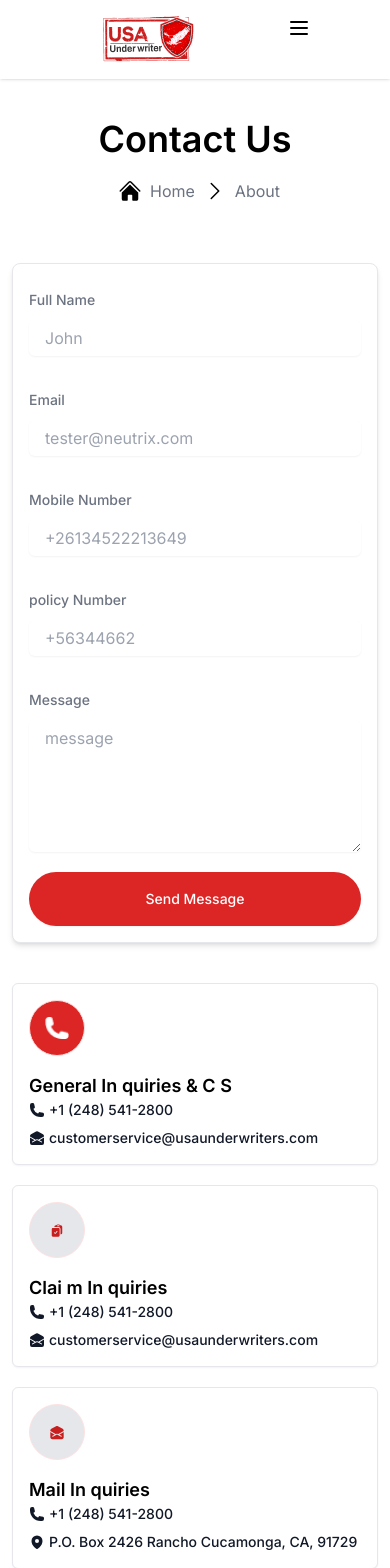
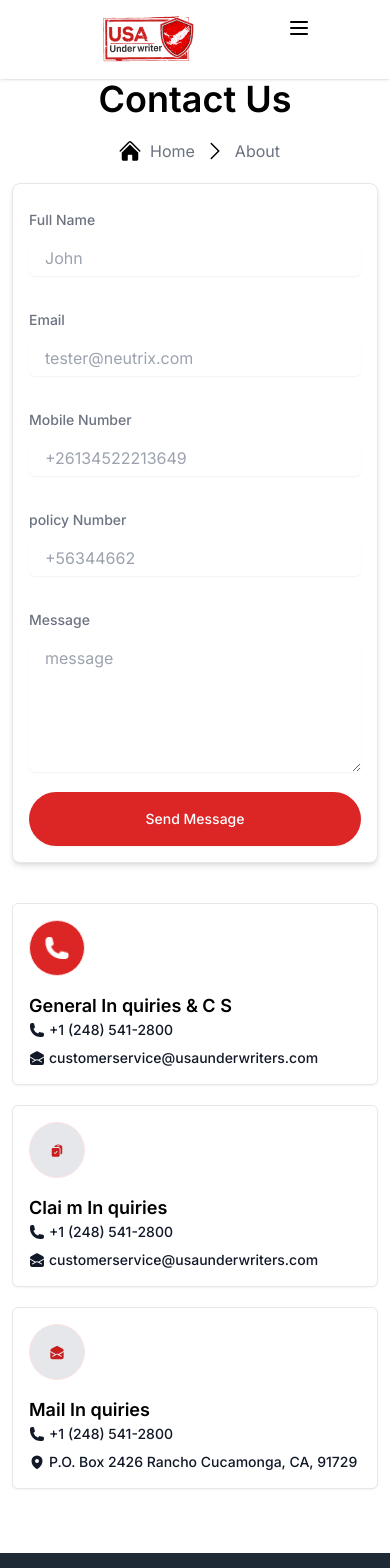
Before and after one commit to Md-Kayda-Azam/usa-project, a Next.js app: page /contact in a window 390 px wide. Shown: the top 1568 px of the page. Built offline with nearby package versions, Linux system fonts and the light colour scheme.

Commit message:
card animation

```diff
--- a/app/(pages)/contact/page.jsx
+++ b/app/(pages)/contact/page.jsx
@@ -122,6 +122,11 @@ const Contact = () => {
         <div className="md:my-0 my-10">
           <div className="max-w-full mx-auto ">
             <div className="flex flex-col md:w-auto w-full gap-5">
+              <motion.div
+                initial={{ opacity: 0, y: -100 }}
+                animate={{ opacity: 1, y: 0 }}
+                transition={{ duration: 0.5 }}
+              >
                 <div className="w-full border shadow-sm bg-white rounded-md  p-4">
                   <div className="mb-4 p-5 border relative border-red-100 bg-red-600 rounded-full flex justify-center items-center w-14 h-14">
                     <Image
@@ -150,7 +155,10 @@ const Contact = () => {
                         />
                       </svg>
 
-                    <a href="tel:+12485412800" className="text-sm font-medium">
+                      <a
+                        href="tel:+12485412800"
+                        className="text-sm font-medium"
+                      >
                         +1 (248) 541-2800
                       </a>
                     </p>
@@ -174,6 +182,12 @@ const Contact = () => {
                     </p>
                   </div>
                 </div>
+              </motion.div>
+              <motion.div
+                initial={{ opacity: 0, y: -100 }}
+                animate={{ opacity: 1, y: 0 }}
+                transition={{ duration: 0.5 }}
+              >
                 <div className="w-full border shadow-sm bg-white rounded-md  p-4">
                   <div className="mb-4 p-5 border relative border-red-100 bg-gray-200 rounded-full flex justify-center items-center w-14 h-14">
                     <svg
@@ -219,7 +233,10 @@ const Contact = () => {
                         />
                       </svg>
 
-                    <a href="tel:+12485412800" className="text-sm font-medium">
+                      <a
+                        href="tel:+12485412800"
+                        className="text-sm font-medium"
+                      >
                         +1 (248) 541-2800
                       </a>
                     </p>
@@ -243,6 +260,13 @@ const Contact = () => {
                     </p>
                   </div>
                 </div>
+              </motion.div>
+
+              <motion.div
+                initial={{ opacity: 0, y: -100 }}
+                animate={{ opacity: 1, y: 0 }}
+                transition={{ duration: 0.5 }}
+              >
                 <div className="w-full border shadow-sm bg-white rounded-md  p-4">
                   <div className="mb-4 p-5 border relative border-red-100 bg-gray-200 rounded-full flex justify-center items-center w-14 h-14">
                     <svg
@@ -278,7 +302,10 @@ const Contact = () => {
                         />
                       </svg>
 
-                    <a href="tel:+12485412800" className="text-sm font-medium">
+                      <a
+                        href="tel:+12485412800"
+                        className="text-sm font-medium"
+                      >
                         +1 (248) 541-2800
                       </a>
                     </p>
@@ -305,6 +332,7 @@ const Contact = () => {
                     </p>
                   </div>
                 </div>
+              </motion.div>
             </div>
           </div>
         </div>
--- a/app/components/Breadcrumbs/Breadcrumbs.jsx
+++ b/app/components/Breadcrumbs/Breadcrumbs.jsx
@@ -23,7 +23,7 @@ const Breadcrumbs = ({ title, name }) => {
       transition={{ duration: 0.5 }}
     >
       <div className="w-full bg-white sm:mb-0 mb-5">
-        <div className="flex items-center gap-5 py-10  flex-col space-x-2 ">
+        <div className="flex items-center gap-5 sm:py-10 pb-0   flex-col space-x-2 ">
           <h4 className="text-4xl font-semibold">{title}</h4>
           <div className="flex justify-between gap-2  items-center">
             <svg
```
Lines whose indentation alone changed are shown as unchanged.
